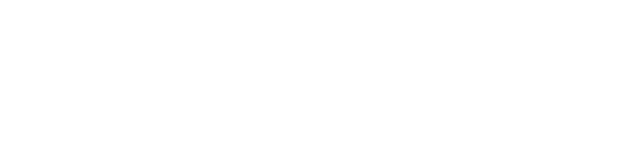
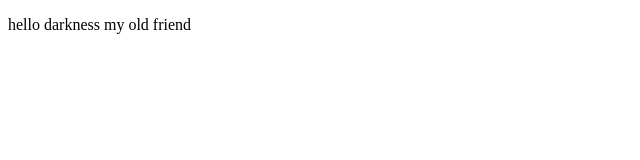
Before and after one commit to NafisShariar/firstWeb, a plain HTML site: page index.html in a window 1280 px wide. Shown: the whole page, without its empty margins (0-640 px from the left). Drawn offline with Linux system fonts and the light colour scheme.

Commit message:
more changes

```diff
--- a/index.html
+++ b/index.html
@@ -6,6 +6,6 @@
     <title>website</title>
 </head>
 <body>
-
+    <p>hello darkness my old friend</p>
 </body>
 </html>
```
